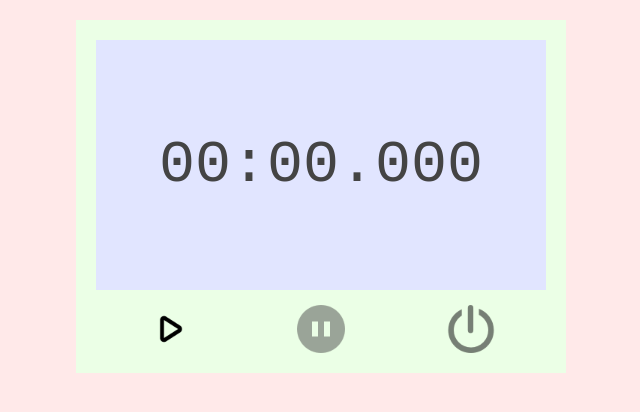
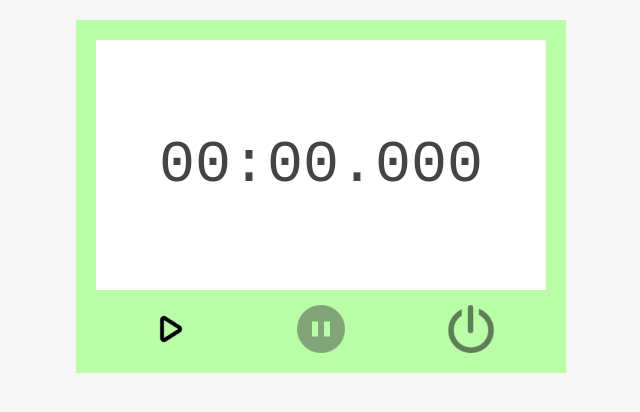
Before and after one commit to Shibusawa01/Stopwatch, a plain HTML site: page index.html in a window 1280 px wide. Shown: the whole page, without its empty margins (319-959 px from the left). Drawn offline with Linux system fonts and the light colour scheme.

Commit message:
色変更

```diff
--- a/styles.css
+++ b/styles.css
@@ -1,19 +1,19 @@
 body{
   font-family:'Courier New',monospace;
   font-size:14px;
-  background:rgb(255, 233, 233);
+  background:rgb(246, 246, 246);
 }
 
 .container{
   margin:20px auto;
   width:450px;
-  background:rgb(235, 255, 230);
+  background:rgb(186, 255, 168);
   padding:20px;
   text-align:center;
 }
 
 #timer {
-  background:rgb(225, 229, 255);
+  background:rgb(255, 255, 255);
   height:250px;
   line-height: 250px;
   font-size:60px;
```
